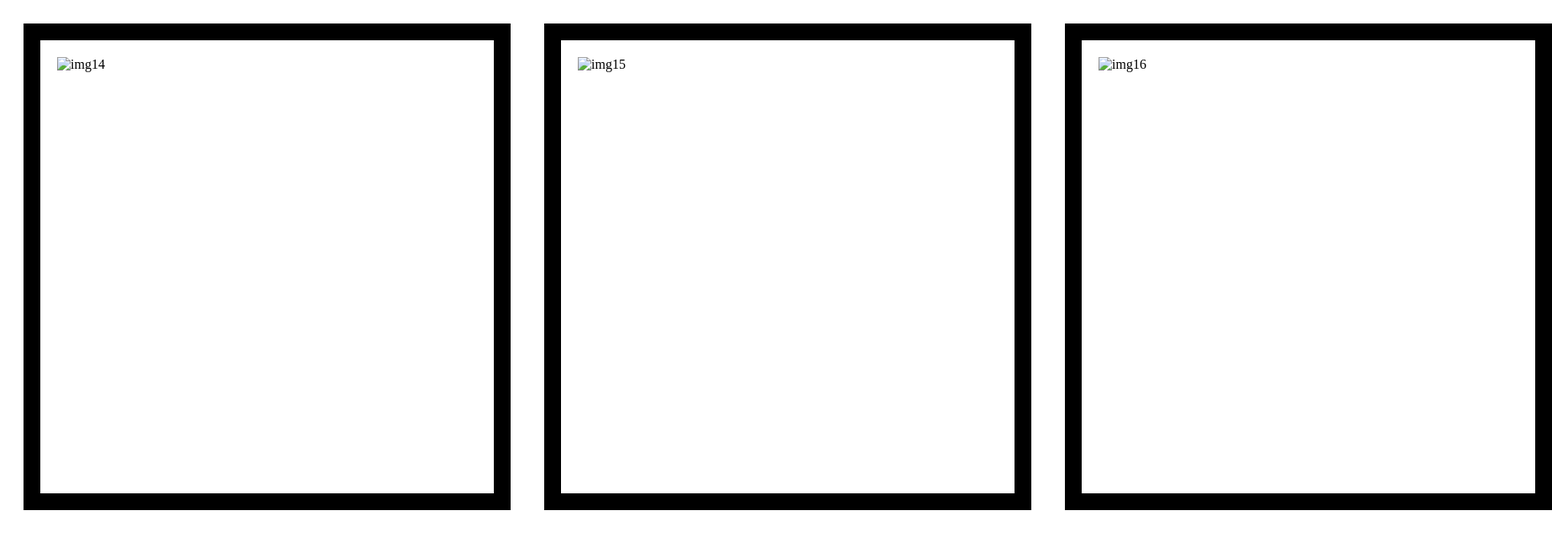
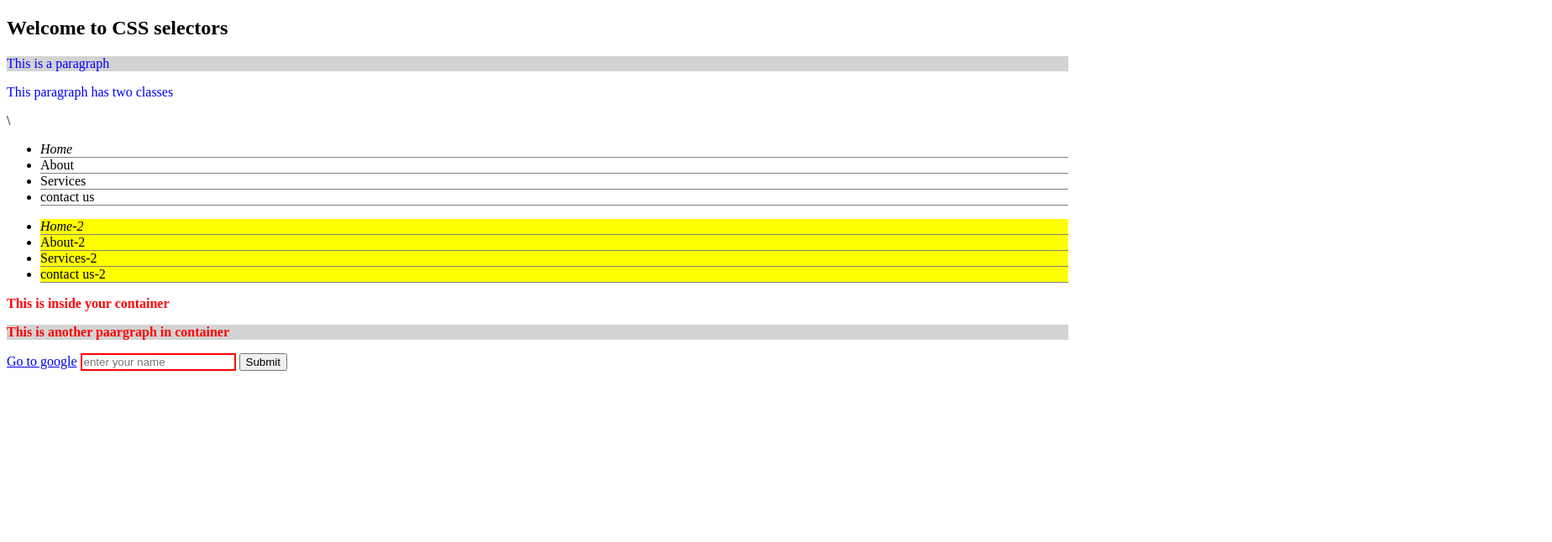
Before and after one commit to sunnyyy0526/Sandeepkumar, a plain HTML site: page index.html in a window 1280 px wide. Shown: the whole page at 84% size, 1848 px wide, since content can reach past the window. Drawn offline with Linux system fonts and the light colour scheme.

Commit message:
PROJECT1-LEVEL3

```diff
--- a/index.html
+++ b/index.html
@@ -3,14 +3,31 @@
 <head>
     <meta charset="UTF-8">
     <meta name="viewport" content="width=device-width, initial-scale=1.0">
-    <link href="styles.css" rel="stylesheet">
-    <title>Level-2</title>
+    <title>Project</title>
+    <link href="style.css" rel="stylesheet">
 </head>
 <body>
-    <div class="harshitha">
-        <img src="img14.jpg" alt="img14"width="500px" height="500px">
-        <img src="img15.jpg" alt="img15"width="500px" height="500px">
-        <img src="img16.jpg" alt="img16"width="500px" height="500px">
+    <h2>Welcome to CSS selectors</h2>
+    <p>This is a paragraph</p>
+    <p class="txt" class="p-txt">This paragraph has two classes</p>\
+    <ul id="menu">
+        <li>Home</li>
+        <li>About</li>
+        <li>Services</li>
+        <li>contact us</li>
+    </ul>
+    <ul id="menu">
+        <li class="active">Home-2</li>
+        <li class="active">About-2</li>
+        <li class="active">Services-2</li>
+        <li class="active">contact us-2</li>
+    </ul>
+    <div class="container">
+        <p>This is inside your container</p>
+        <p>This is another paargraph in container</p>
     </div>
+    <a href="www.google.com">Go to google</a>
+    <input type="text" placeholder="enter your name" width="300px" height="30px">
+    <button type="submit">Submit</button>
 </body>
 </html>
--- /dev/null
+++ b/style.css
@@ -0,0 +1,44 @@
+/*
+
+1)Select all paragraphs and give them a color: blue.
+2)Select only the paragraph inside .container and set font-weight: bold.
+3)Style the list item with class active to have a background color of yellow.
+4)Select all <li> elements inside #menu and set border-bottom: 1px solid gray.
+5)Change the text color of the <a> tag only when hovered (:hover).
+6)Style the first child (:first-child) of the <ul> with font-style: italic.
+7)Style the <input> with type="text" using attribute selectors and set border: 2px solid red.
+8)Style every other paragraph (:nth-child(even)) with a background color of lightgray.
+9)Use pseudo-elements (::before and ::after) to add content around the button.
+
+*/
+p {
+    color: blue;
+}
+.container p {
+    font-weight: bold;
+    color: red;
+}
+.active {
+    background-color: yellow;
+}
+#menu > li {
+    border-bottom: 1px solid gray;
+}
+a:hover {
+    color: red;
+}
+ul :first-child {
+    font-style: italic;
+}
+input[type="text"] {
+    border: 2px solid red
+}
+p:nth-child(even) {
+    background-color: lightgray;
+}
+button::before {
+    content: click me;
+}
+button::after {
+    content: click me;
+}
```
